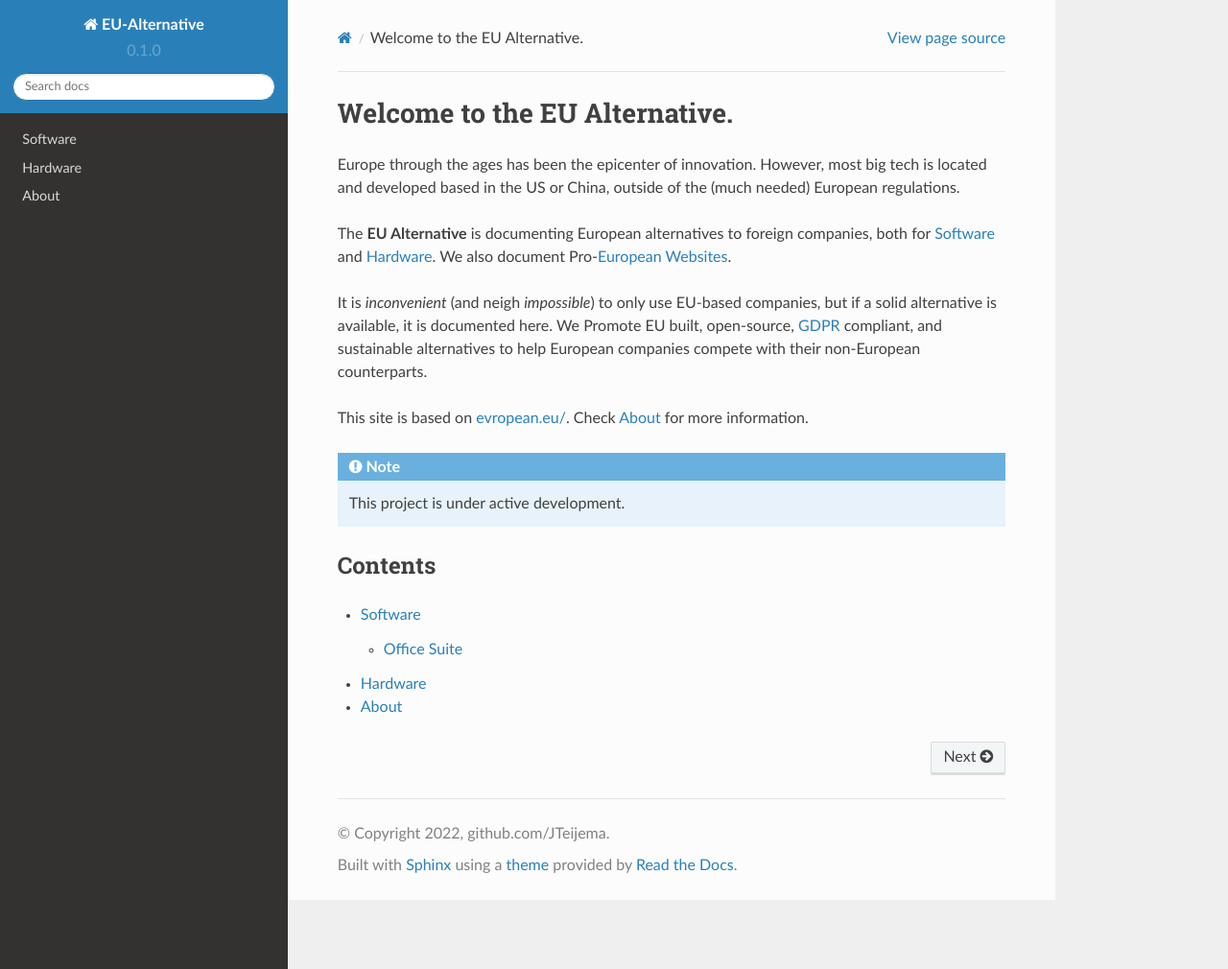
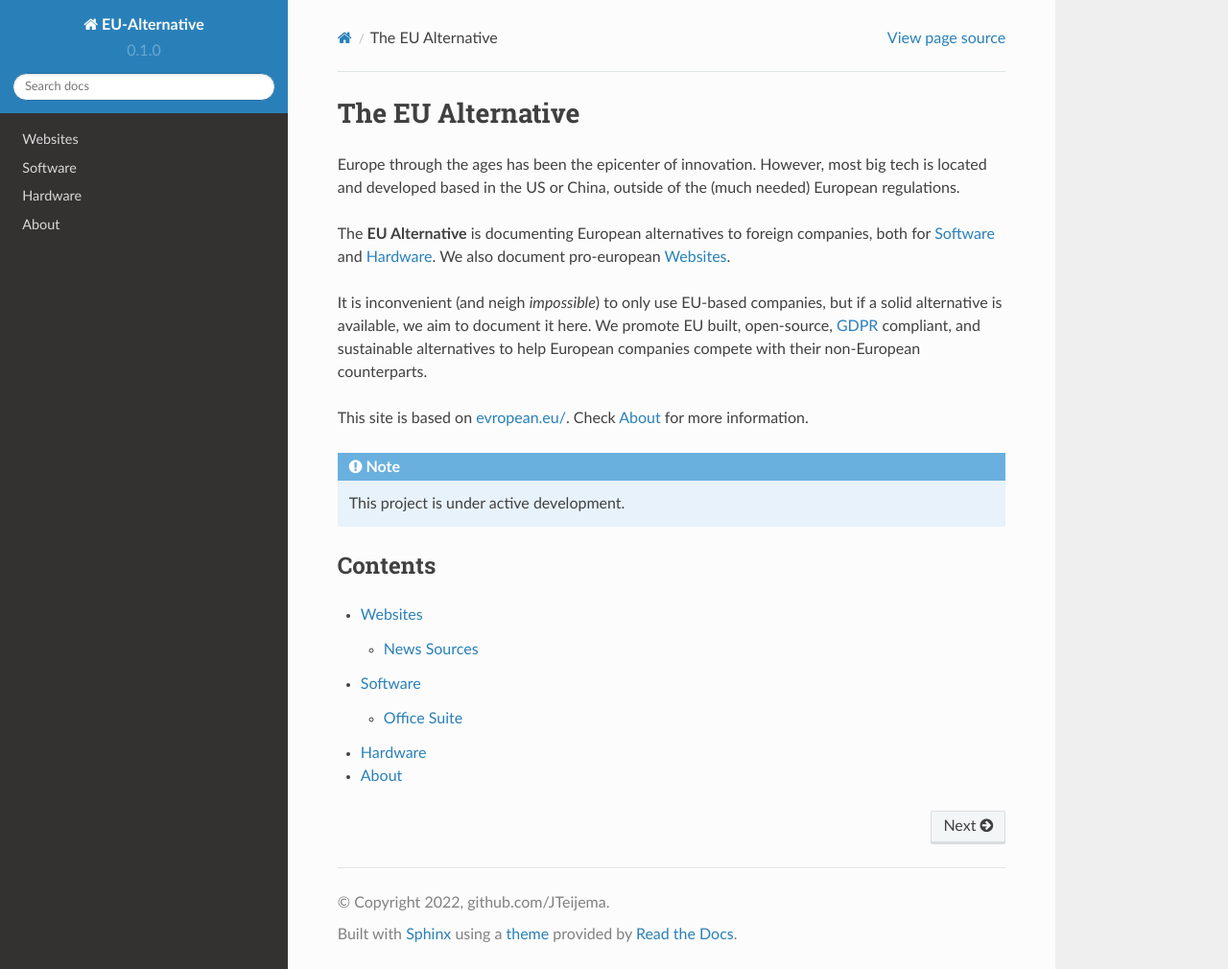
Before and after one commit to jteijema/EU-Alternative, a Sphinx documentation site: the page built from docs/source/index.rst, in a window 1280 px wide and 1010 px high. Shown: the whole window at 96% size. Built offline with Sphinx 7.4.7 and the Read the Docs theme 2.0.0, drawn with Linux system fonts in a browser that asks for light colours.

Commit message:
Update index.rst

```diff
--- a/docs/source/index.rst
+++ b/docs/source/index.rst
@@ -1,5 +1,5 @@
-Welcome to the EU Alternative.
-==============================
+The EU Alternative
+==================
 
 Europe through the ages has been the epicenter of innovation. However, most big
 tech is located and developed based in the US or China, outside of the (much
@@ -7,12 +7,13 @@
 
 The **EU Alternative** is documenting European alternatives to foreign
 companies, both for :doc:`software` and :doc:`hardware`. We also document
-Pro-:doc:`EU-link`.
+pro-european :doc:`websites`.
 
-It is *inconvenient* (and neigh *impossible*) to only use EU-based companies, but
-if a solid alternative is available, it is documented here. We Promote EU built,
-open-source, `GDPR <https://gdpr.eu/>`__ compliant, and sustainable alternatives
-to help European companies compete with their non-European counterparts.
+It is inconvenient (and neigh *impossible*) to only use EU-based companies,
+but if a solid alternative is available, we aim to document it here. We promote
+EU built, open-source, `GDPR <https://gdpr.eu/>`__ compliant, and sustainable
+alternatives to help European companies compete with their non-European
+counterparts.
 
 This site is based on `evropean.eu/ <https://www.evropean.eu/about>`__.
 Check :doc:`about` for more information.
@@ -25,7 +26,9 @@
 --------
 
 .. toctree::
+   :maxdepth: 2
 
+   websites
    software
    hardware
    about
```
